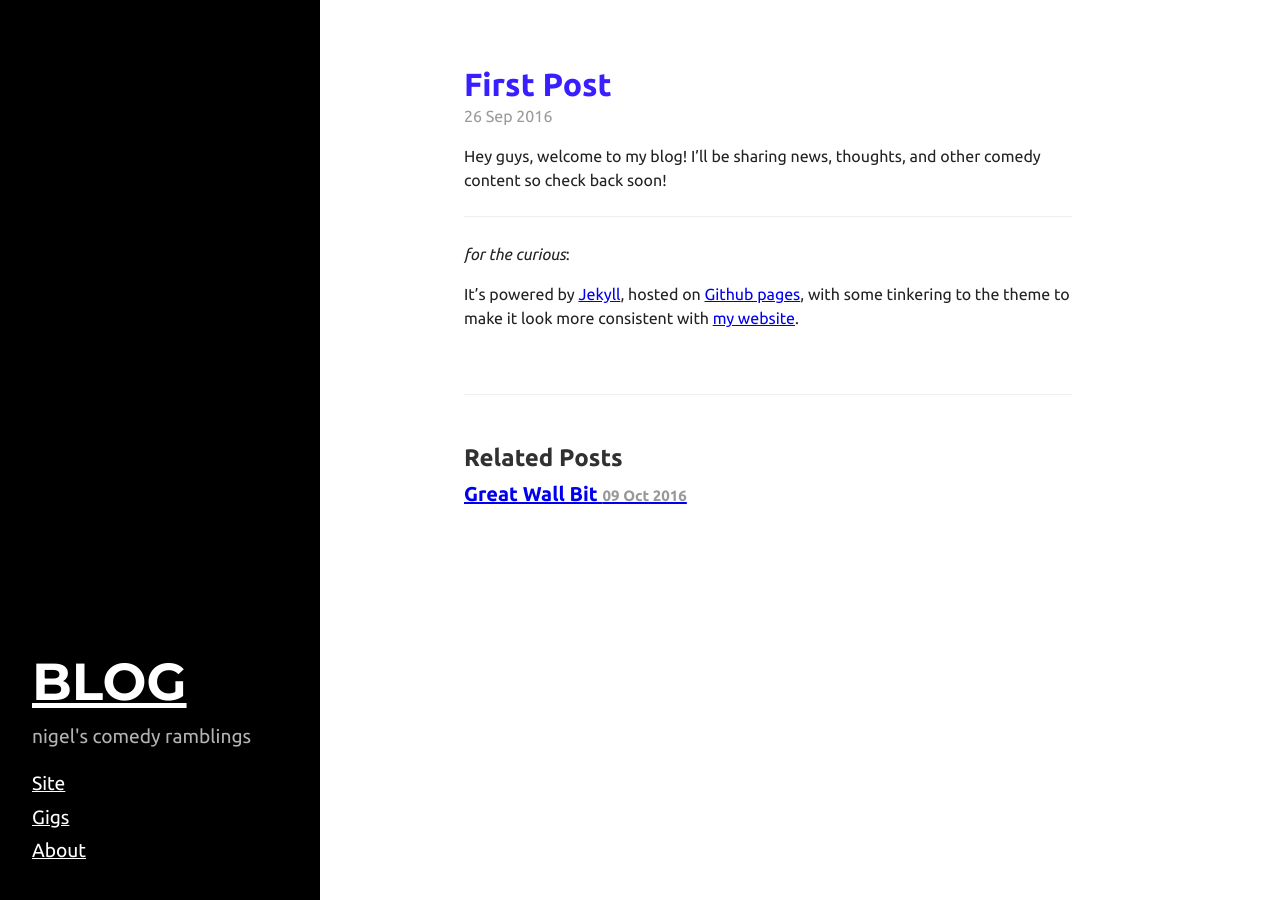
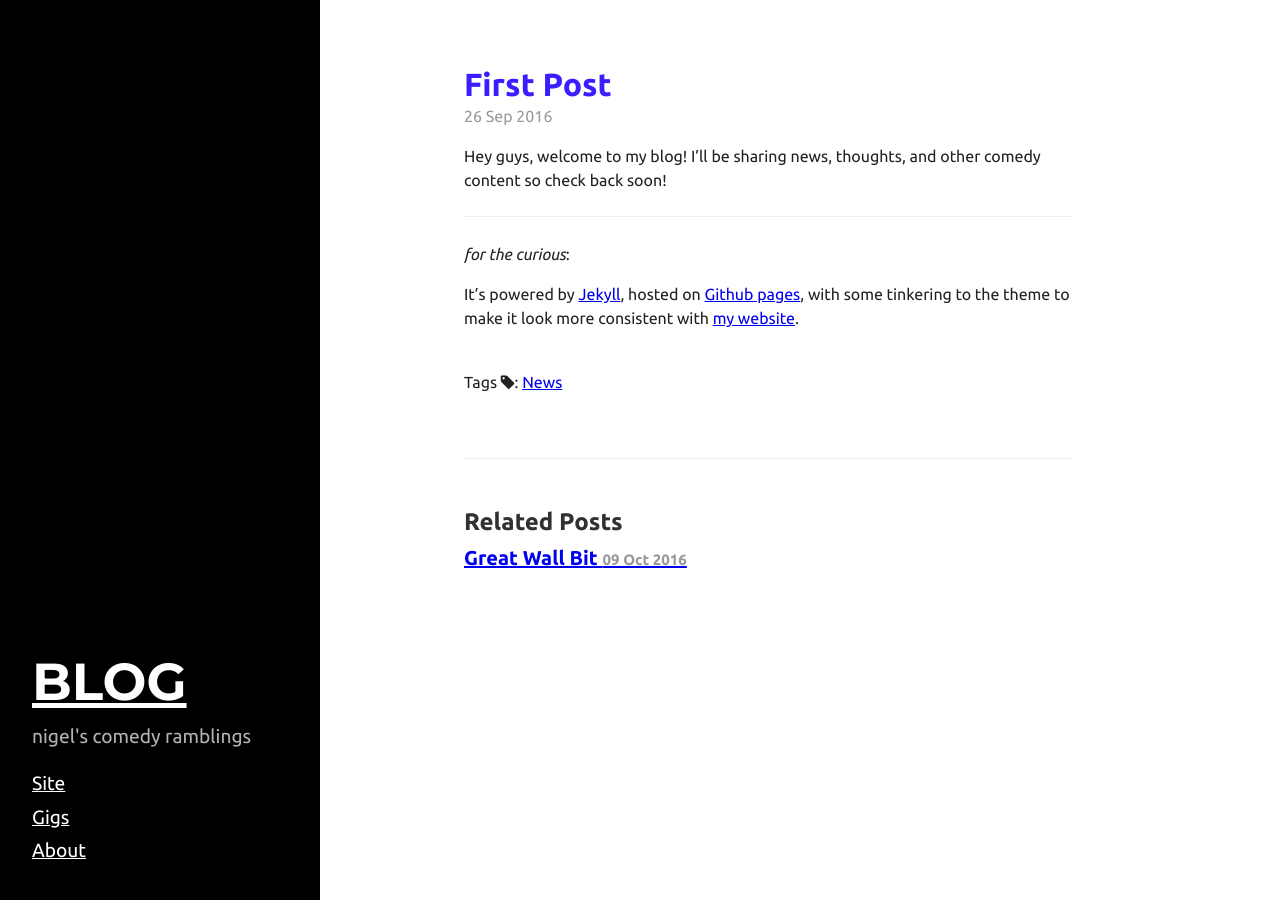
Before and after one commit to nigeljyng/nigeljyng.github.io, a Jekyll site: the page built from _posts/2016-09-26-first-post.md, in a window 1280 px wide. Built offline with Jekyll 4.4.1, drawn with Linux system fonts in a browser that asks for light colours; nearby versions of some CDN libraries; comment, search, counter and statistics services are not loaded.

Commit message:
add tags functionality

```diff
--- /dev/null
+++ b/_data/tags.yml
@@ -0,0 +1,6 @@
+- slug: news
+  name: News
+  description: "Updates on what I'm doing in my comedy career."
+- slug: comedy
+  name: Comedy
+  description: "Funny things"
--- a/_includes/head.html
+++ b/_includes/head.html
@@ -20,6 +20,7 @@
   <link rel="stylesheet" href="{{ site.baseurl }}/public/css/hyde.css">
   <link rel="stylesheet" href="{{ site.baseurl }}/public/css/algolia.css">
   <link rel="stylesheet" href="http://fonts.googleapis.com/css?family=Montserrat:700|Ubuntu:400,400i,700">
+  <link href="//maxcdn.bootstrapcdn.com/font-awesome/4.2.0/css/font-awesome.min.css" rel="stylesheet">
 
   <!-- Icons -->
   <link rel="apple-touch-icon-precomposed" sizes="144x144" href="{{ site.baseurl }}/public/apple-touch-icon-144-precomposed.png">
--- a/_layouts/post.html
+++ b/_layouts/post.html
@@ -1,11 +1,30 @@
 ---
 layout: default
 ---
+{% assign post = page %}
+{% if post.tags.size > 0 %}
+    {% capture tags_content %}Tags {% if post.tags.size == 1 %}<i class="fa fa-tag"></i>{% else %}<i class="fa fa-tags"></i>{% endif %}: {% endcapture %}
+    {% for post_tag in post.tags %}
+        {% for data_tag in site.data.tags %}
+            {% if data_tag.slug == post_tag %}
+                {% assign tag = data_tag %}
+            {% endif %}
+        {% endfor %}
+        {% if tag %}
+            {% capture tags_content_temp %}{{ tags_content }}<a href="/tag/{{ tag.slug }}/">{{ tag.name }}</a>{% if forloop.last == false %}, {% endif %}{% endcapture %}
+            {% assign tags_content = tags_content_temp %}
+        {% endif %}
+    {% endfor %}
+{% else %}
+    {% assign tags_content = '' %}
+{% endif %}
 
 <div class="post">
   <h1 class="post-title">{{ page.title }}</h1>
   <span class="post-date">{{ page.date | date_to_string }}</span>
   {{ content }}
+  <br>
+  <p id="post-meta">{{ tags_content }}</p>
 </div>
 
 <div class="related">
```
Also changed, not shown: _layouts/blog_by_tag.html (added, +13 -0 lines), tag/comedy.md (added, +5 -0 lines), tag/news.md (added, +5 -0 lines).
